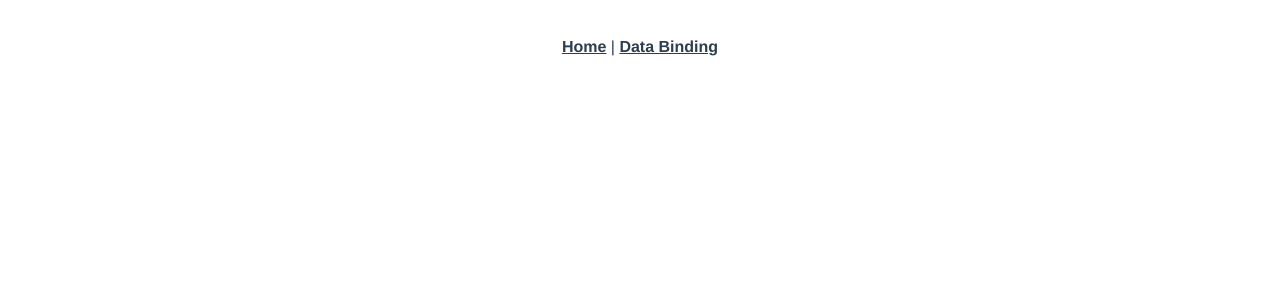
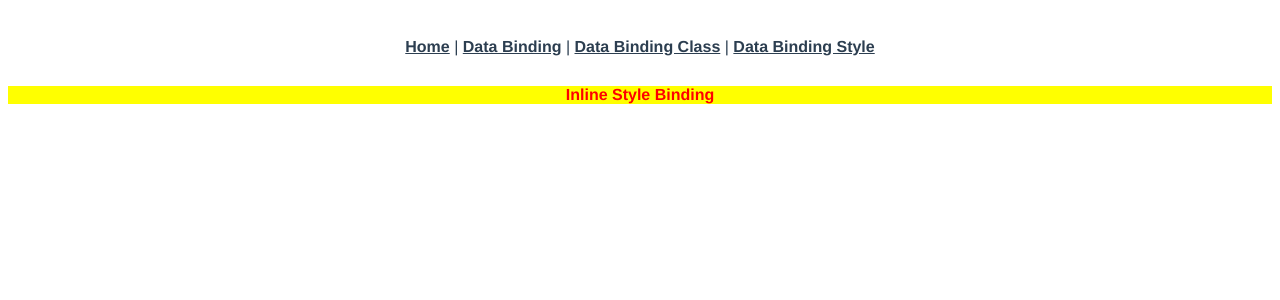
Before and after one commit to GeonwooVincentKim/VueProject, a Vue app: page /dataBindingInlineStyle in a window 1280 px wide. Before the commit this address had no page. Shown: the top 300 px of the page. Built offline with nearby package versions, Linux system fonts and the light colour scheme.

Commit message:
[Feature] - Data Binding Style

```diff
--- a/src/App.vue
+++ b/src/App.vue
@@ -2,7 +2,9 @@
   <nav>
     <router-link to="/">Home</router-link> |
     <!-- <router-link to="/about">About</router-link> | -->
-    <router-link to="/databinding">Data Binding</router-link>
+    <router-link to="/databinding">Data Binding</router-link> |
+    <router-link to="/dataBindingClass">Data Binding Class</router-link> |
+    <router-link to="/dataBindingStyle">Data Binding Style</router-link>
 
     <!-- <router-link to="/databinding">Data Binding</router-link> |
     <router-link to="/databindinghtml">Data Binding HTML</router-link> |
--- a/src/router/index.js
+++ b/src/router/index.js
@@ -5,14 +5,17 @@ import DataBindingHtml from "../views/DataBindingHtml.vue";
 import DataBindingInputText from "../views/DataBindingInputText.vue";
 import DataBindingInputNumber from "../views/DataBindingInputNumber.vue";
 import DataBindingTextarea from "../views/DataBindingTextarea.vue";
-import DataBindingSelect from "../views/DataBindingSelect";
+import DataBindingSelect from "../views/DataBindingSelect.vue";
 import DataBindingCheckbox from "../views/DataBindingCheckbox.vue";
 import DataBindingCheckbox2 from "../views/DataBindingCheckbox2.vue";
 import DataBindingAttribute from "../views/DataBindingAttribute.vue";
-import DataBindingButton from "../views/DataBindingButton";
+import DataBindingButton from "../views/DataBindingButton.vue";
 
-import DataBindingClass from "../views/DataBindingClass";
-import DataBindingClass2 from "../views/DataBindingClass2";
+import DataBindingClass from "../views/DataBindingClass.vue";
+import DataBindingClass2 from "../views/DataBindingClass2.vue";
+
+import DataBindingStyle from "../views/DataBindingStyle.vue";
+import DataBindingInlineStyle from "../views/DataBindingInlineStyle.vue";
 
 const routes = [
   {
@@ -91,6 +94,16 @@ const routes = [
     path: '/dataBindingClass2',
     name: "DataBindingClass2",
     component: DataBindingClass2
+  },
+  {
+    path: '/dataBindingStyle',
+    name: "DataBindingStyle",
+    component: DataBindingStyle
+  },
+  {
+    path: '/dataBindingInlineStyle',
+    name: "DataBindingInlineStyle",
+    component: DataBindingInlineStyle
   }
 ]
 
--- /dev/null
+++ b/src/views/DataBindingInlineStyle.vue
@@ -0,0 +1,14 @@
+<template>
+    <div v-bind:style="[baseStyle, addStyle]">Inline Style Binding</div>
+</template>
+
+<script>
+export default {
+    data () {
+        return {
+            baseStyle: 'background-color: #ffff00; width: 100%: height: 200px;',
+            addStyle: 'color: #ff0000; font-weight: bold;'
+        }
+    },
+}
+</script>
--- /dev/null
+++ b/src/views/DataBindingStyle.vue
@@ -0,0 +1,16 @@
+<template>
+    <div v-bind:style="styleObject">Inline Style Binding</div>
+</template>
+
+<script>
+export default {
+    data () {
+        return {
+            StyleObject: {
+                color: '#ff0000',
+                fontSize: '13px'
+            }
+        }
+    },
+}
+</script>
```
